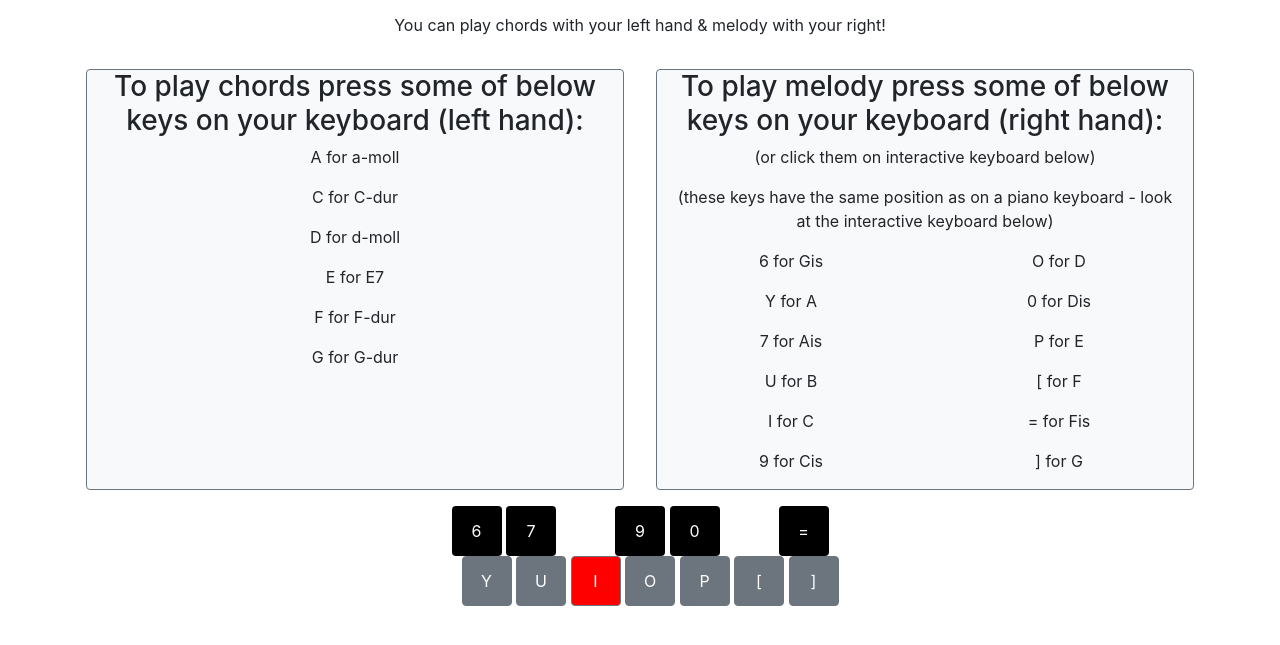
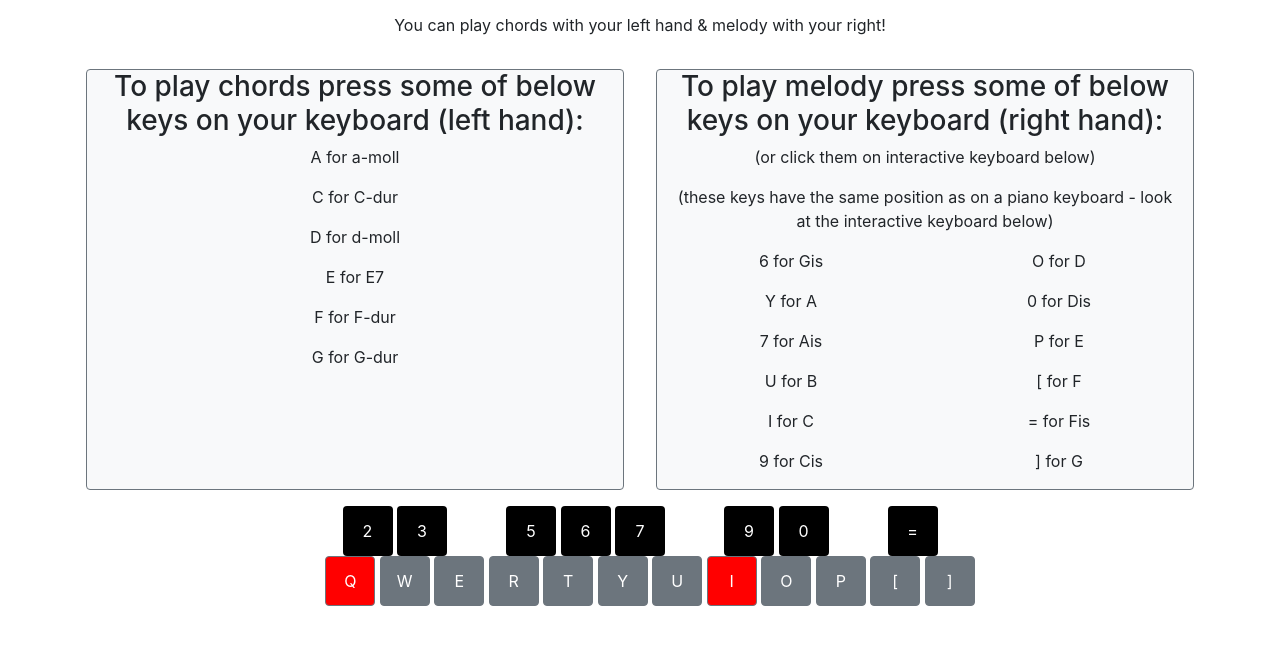
Before and after one commit to vadimgierko/MusicKeyboard, a plain HTML site: page index.html in a window 1280 px wide. Shown: the part 83-728 px from the top of the page. Drawn offline with nearby package versions, Linux system fonts and the light colour scheme.

Commit message:
bigger keyboard (1.5 octave) => new lower sounds

```diff
--- a/index.html
+++ b/index.html
@@ -50,27 +50,35 @@
         </div>
         <div id="keyboard" class="text-center">
             <div id="upperRow">
-                <button id="Gis" style="background-color: black; color: white" class="btn">6</button>
-                <button id="Ais" style="background-color: black; color: white" class="btn">7</button>
+                <!-- FIRST OCTAVE -->
+                <button id="Cis" style="background-color: black; color: white" class="btn key black">2</button>
+                <button id="Dis" style="background-color: black; color: white" class="btn key black">3</button>
                   <button style="background-color: white; color: white" class="btn">x</button> <!--empty spaces-->
-                <button id="Cis" style="background-color: black; color: white" class="btn">9</button>
-                <button id="Dis" style="background-color: black; color: white" class="btn">0</button>
+                <button id="Fis" style="background-color: black; color: white" class="btn key black">5</button>
+                <button id="Gis" style="background-color: black; color: white" class="btn key black">6</button>
+                <button id="Ais" style="background-color: black; color: white" class="btn key black">7</button>
                   <button style="background-color: white; color: white" class="btn">x</button> <!--empty spaces-->
-                <button id="Fis" style="background-color: black; color: white" class="btn">=</button>
+                <!-- SECOND OCTAVE -->
+                <button id="Cis" style="background-color: black; color: white" class="btn key black">9</button>
+                <button id="Dis" style="background-color: black; color: white" class="btn key black">0</button>
+                  <button style="background-color: white; color: white" class="btn">x</button> <!--empty spaces-->
+                <button id="Fis" style="background-color: black; color: white" class="btn key black">=</button>
             </div>
             <div id="downRow">
-
-                <button id="A" class="btn btn-secondary">Y</button>
-
-                <button id="B" class="btn btn-secondary">U</button>
-                <button id="C" class="btn btn-secondary" style="background-color: red; color: white">I</button>
-
-                <button id="D" class="btn btn-secondary">O</button>
-
-                <button id="E" class="btn btn-secondary">P</button>
-                <button id="F" class="btn btn-secondary">[</button>
-
-                <button id="G" class="btn btn-secondary">]</button>
+                <!-- FIRST OCTAVE -->
+                <button id="C" class="btn btn-secondary key white" style="background-color: red; color: white">Q</button>
+                <button id="D" class="btn btn-secondary key white">W</button>
+                <button id="E" class="btn btn-secondary key white">E</button>
+                <button id="F" class="btn btn-secondary key white">R</button>
+                <button id="G" class="btn btn-secondary key white">T</button>
+                <button id="A" class="btn btn-secondary key white">Y</button>
+                <button id="B" class="btn btn-secondary key white">U</button>
+                <!-- SECOND OCTAVE -->
+                <button id="C" class="btn btn-secondary key white" style="background-color: red; color: white">I</button>
+                <button id="D" class="btn btn-secondary key white">O</button>
+                <button id="E" class="btn btn-secondary key white">P</button>
+                <button id="F" class="btn btn-secondary key white">[</button>
+                <button id="G" class="btn btn-secondary key white">]</button>
             </div>
         </div>
     </div>
```
Also changed, not shown: 31 other files.
